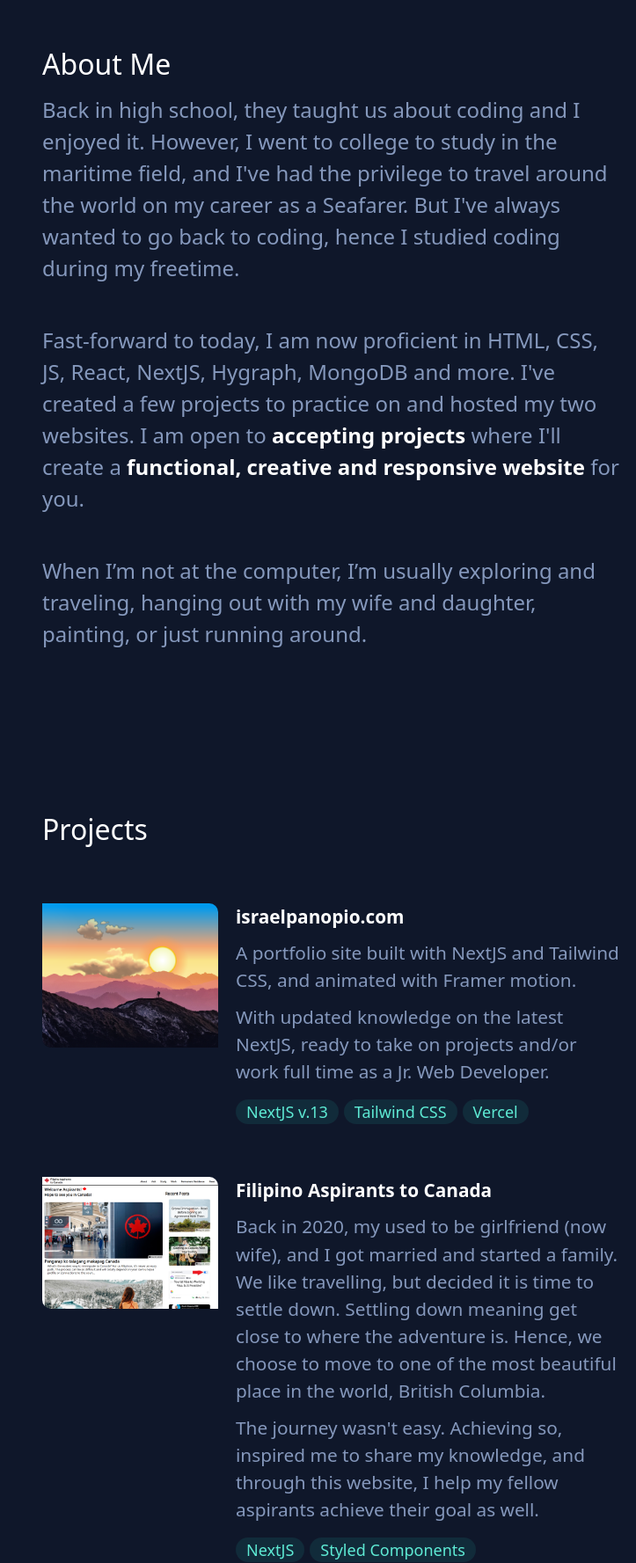
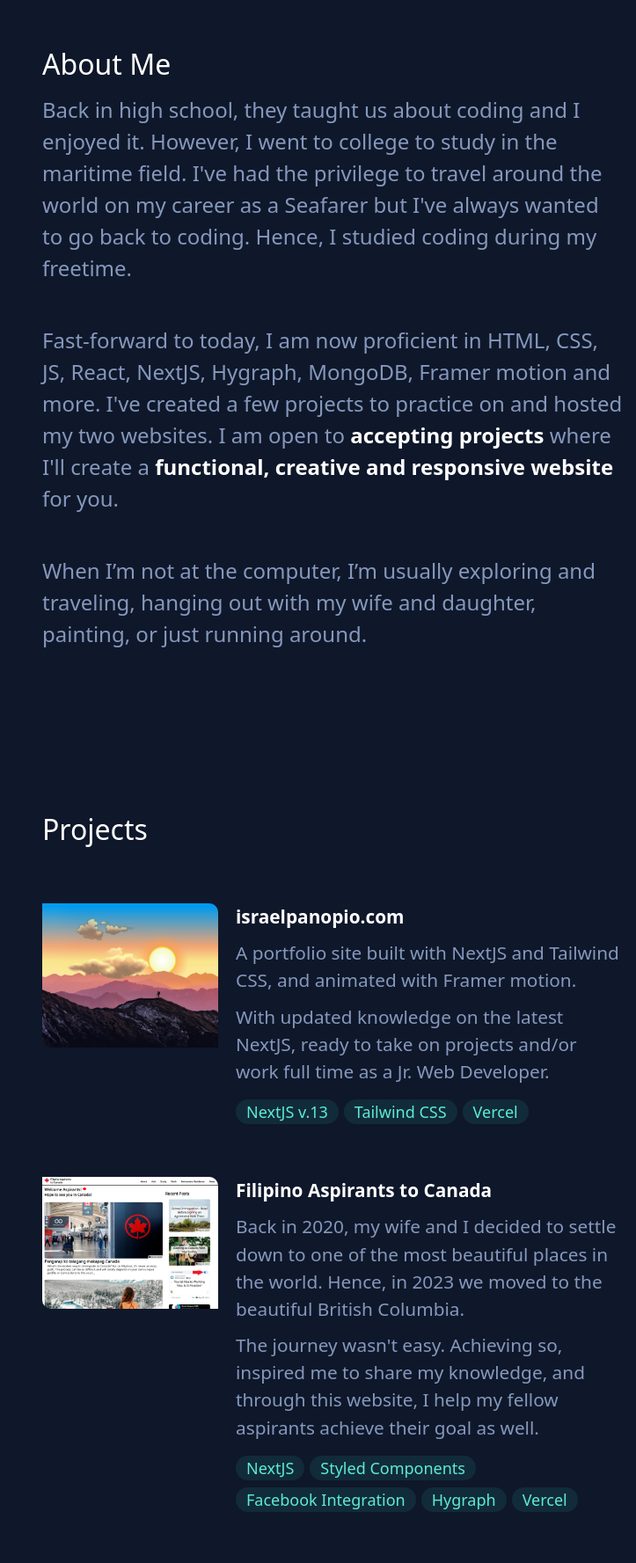
Before and after one commit to israelpanopio/israelpanopio, a Next.js app: page / in a window 1280 px wide. Shown: the part 4096-5873 px from the top of the page at 88% size, without its empty margins (557-1280 px from the left). Built offline with nearby package versions, Linux system fonts and the light colour scheme.

Commit message:
corrected project descriptions

```diff
--- a/components/About.jsx
+++ b/components/About.jsx
@@ -7,9 +7,9 @@ const About = () => {
       <div style={{ height: "150px", width: "10p"}} />
       <h3>About Me</h3>
       <section>
-        <p>Back in high school, they taught us about coding and I enjoyed it. However, I went to college to study in the maritime field, and I've had the privilege to travel around the world on my career as a Seafarer. But I've always wanted to go back to coding, hence I studied coding during my freetime.</p>
+        <p>Back in high school, they taught us about coding and I enjoyed it. However, I went to college to study in the maritime field. I've had the privilege to travel around the world on my career as a Seafarer but I've always wanted to go back to coding. Hence, I studied coding during my freetime.</p>
         <br />
-        <p>Fast-forward to today, I am now proficient in HTML, CSS, JS, React, NextJS, Hygraph, MongoDB and more. I've created a few projects to practice on and hosted my two websites. I am open to <b>accepting projects</b> where I'll create a <b>functional, creative and responsive website</b> for you.</p>
+        <p>Fast-forward to today, I am now proficient in HTML, CSS, JS, React, NextJS, Hygraph, MongoDB, Framer motion and more. I've created a few projects to practice on and hosted my two websites. I am open to <b>accepting projects</b> where I'll create a <b>functional, creative and responsive website</b> for you.</p>
         <br />
         <p>When I’m not at the computer, I’m usually exploring and traveling, hanging out with my wife and daughter, painting, or just running around.
         </p>
--- a/components/Projects.jsx
+++ b/components/Projects.jsx
@@ -50,10 +50,8 @@ const Projects = () => {
         </div>
         <div>
           <b>Filipino Aspirants to Canada</b>
-          <p>Back in 2020, my used to be girlfriend (now wife), and I got married and started a family.
-            We like travelling, but decided it is time to settle down.
-            Settling down meaning get close to where the adventure is.
-            Hence, we choose to move to one of the most beautiful place in the world, British Columbia.
+          <p>Back in 2020, my wife and I decided to settle down to one of the most beautiful places in the world.
+            Hence, in 2023 we moved to the beautiful British Columbia.
           </p>
           <p>
             The journey wasn't easy. Achieving so, inspired me to share my knowledge, and through this website, I help my fellow aspirants achieve their goal as well.
```
